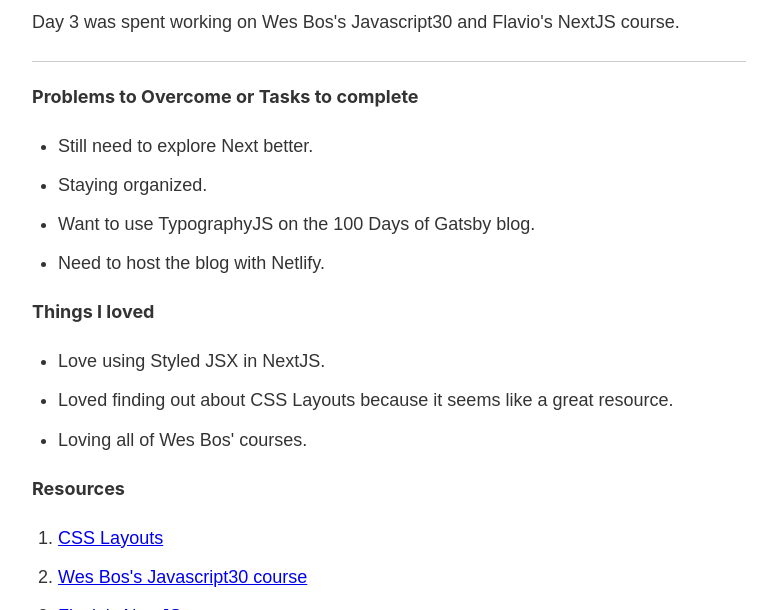
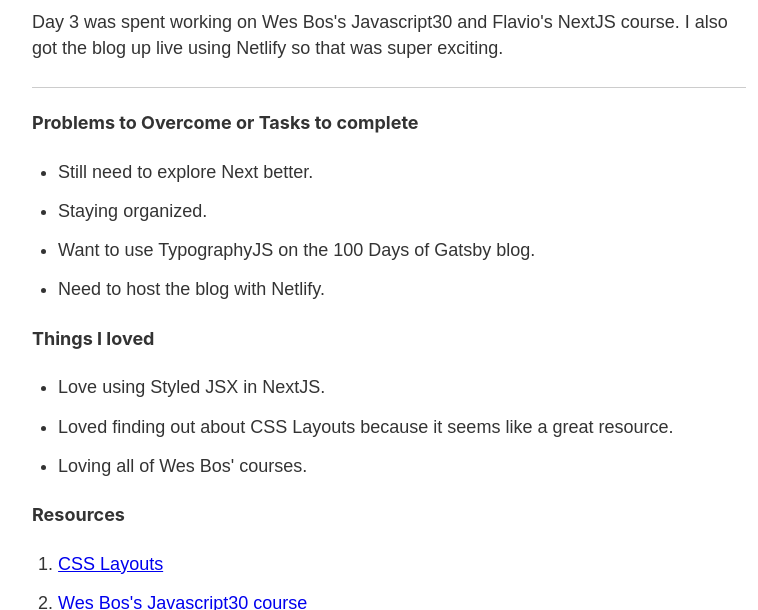
Before and after one commit to urbanobaz/blog, a Gatsby site: page /blog/3of100 in a window 1280 px wide. Shown: the part 490-1100 px from the top of the page, without its empty margins (251-1009 px from the left). Built offline with nearby package versions, Linux system fonts and the light colour scheme; Gatsby itself is replaced by a stand-in of ours.

Commit message:
Edited post 3

```diff
--- a/src/posts/3of100.md
+++ b/src/posts/3of100.md
@@ -4,7 +4,7 @@
 ---
 
 # Overview
-Day 3 was spent working on Wes Bos's Javascript30 and Flavio's NextJS course.
+Day 3 was spent working on Wes Bos's Javascript30 and Flavio's NextJS course. I also got the blog up live using Netlify so that was super exciting.
 
 ---
 
```
